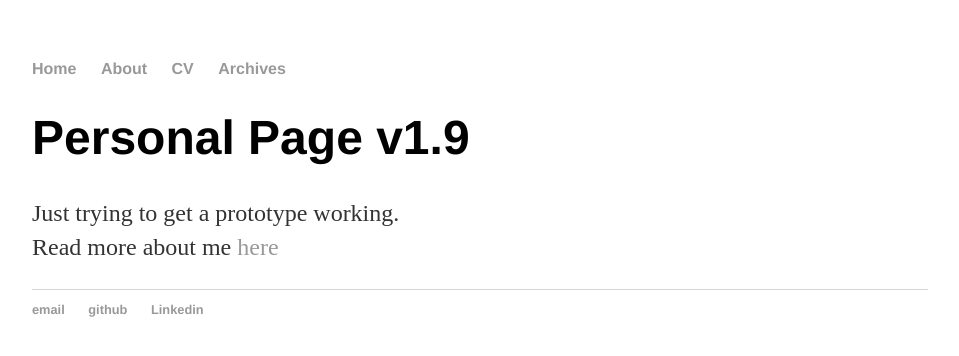
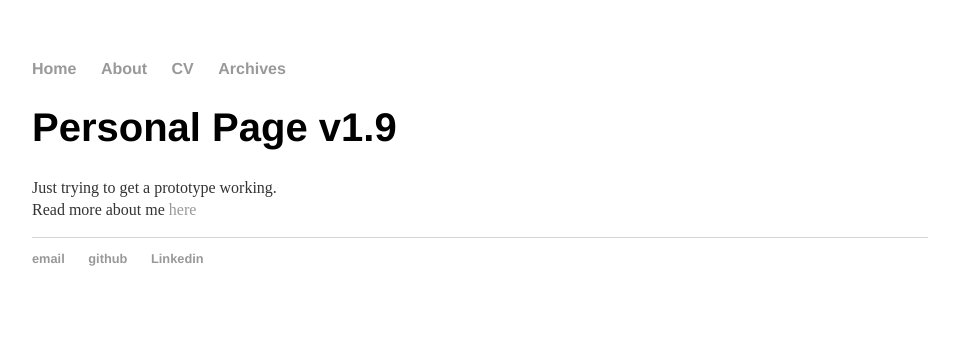
Before and after one commit to WENWENYU/jamesdiao.github.io, a Jekyll site: the page built from index.md, in a window 1280 px wide. Shown: the top 356 px of the page, without its empty margins (160-1119 px from the left). Built offline with Jekyll 4.4.1, drawn with Linux system fonts in a browser that asks for light colours.

Commit message:
Changed font sizes

```diff
--- a/css/main.css
+++ b/css/main.css
@@ -20,11 +20,11 @@ a:hover {
     text-decoration: underline;
 }
 h1 {
-    font-size: 3em;
+    font-size: 2.5em;
     font-family:'Helvetica', 'Arial', 'Sans-Serif';
 }
 p {
-    font-size: 1.5em;
+    font-size: 1em;
     line-height: 1.4em;
     color: #333;
 }
@@ -35,7 +35,7 @@ footer {
 
 ul.posts {
     margin: 20px auto 40px;
-    font-size: 1.5em;
+    font-size: 1em;
 }
 
 ul.posts li {
```
